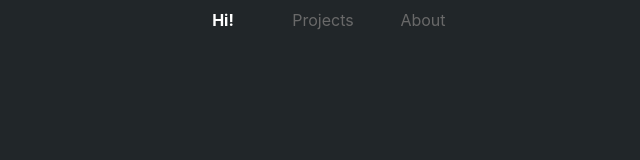
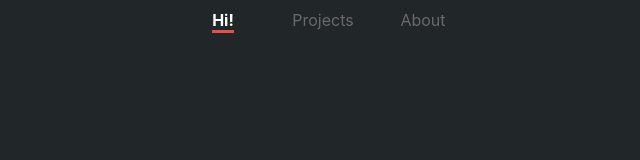
Before and after one commit to RasyadiAbdoellah/react-portfolio, a React (Create React App) app: page / in a window 1280 px wide. Shown: the top 160 px of the page, without its empty margins (317-957 px from the left). Built offline with nearby package versions, Linux system fonts and the light colour scheme.

Commit message:
Add animations to Nav and Intro - add cursor animation for intro - add transition css in nav - add colors for projects and contact page

```diff
--- a/src/App.js
+++ b/src/App.js
@@ -16,8 +16,8 @@ import 'App.css'
 
 const navList =  [
   {path: '/', content: 'Hi!', bgColor: '#212629'},
-  {path: '/projects', content: 'Projects', bgColor:'orange'},
-  {path: '/me', content: 'About'}
+  {path: '/projects', content: 'Projects', bgColor:'#1b394d'},
+  {path: '/me', content: 'About', bgColor: '#34393d'}
 ]
 
 function App() {
@@ -77,7 +77,7 @@ Also sets a layoutEffect that updates location to match state.page
   return (
       <PageContext.Provider value={{state, dispatch}}>
 
-        <m.div id="main" animate={{opacity: 1, backgroundColor: navList[state.page].bgColor}} transition={{}}>
+        <m.div id="main" animate={{opacity: 1, backgroundColor:navList[state.page].bgColor}} transition={{}}>
             <Nav list={navList}/>
             <AnimatePresence custom={state.direction} exitBeforeEnter initial={false}>
               <Switch location={location} key={location.pathname}>
--- a/src/components/Intro/Intro.css
+++ b/src/components/Intro/Intro.css
@@ -18,10 +18,15 @@
   white-space: wrap;
   /* width: 0%; */
   /* border-right: .15rem solid white; */
-  /* animation:
-  blink-caret .75s step-end infinite; */
+
 }
 
+.cursor {
+  color: #E84D4D;
+  font-weight: 600;
+  animation:
+    blink .75s step-end infinite;
+}
 .button {
   text-decoration: none;
   padding: 5px 15px;
@@ -42,9 +47,9 @@
   background-color:#00a8a8;
 }
 
-@keyframes blink-caret {
-  from, to { border-color: transparent }
-  50% { border-color: white; }
+@keyframes blink {
+  from, to { opacity: 0 }
+  50% { opacity: 1; }
 }
 
 @media only screen and (min-device-width : 320px) and (max-device-width : 480px) {
--- a/src/components/Intro/Intro.js
+++ b/src/components/Intro/Intro.js
@@ -26,7 +26,6 @@ export default function Intro() {
     }
   })
 
-
   const { dispatch } = React.useContext(PageContext)
 
   return (
@@ -35,7 +34,7 @@ export default function Intro() {
         Hi there! I'm Ras
       </h1>
         <p className='subtitle'>
-          {typedText}
+          {typedText}<span className="cursor">|</span>
         </p>
       {/* <m.p animate={{width: 'fit-content'}} transition={{delay: .75, duration: 1.25, ease:'linear'}}>
         Fullstack Web Developer & UI/UX Designer
--- a/src/components/Nav/Nav.css
+++ b/src/components/Nav/Nav.css
@@ -15,7 +15,9 @@
   width: 100px
 }
 
-.fixed-nav>a.active{
+.fixed-nav>a.active>span{
+  border-bottom: 3px solid #E84D4D;
   color: #fff;
   font-weight: bold;
+  transition: font-weight 0.2s ease, border-bottom 0.5s ease;
 }
--- a/src/components/Nav/Nav.js
+++ b/src/components/Nav/Nav.js
@@ -24,7 +24,7 @@ export default function Nav({list}) {
               key={i+1}
               onClick={(e) => { dispatch({type: 'jump', payload: i})}}
             >
-            {navContent}
+              <span>{navContent}</span>
             </NavLink>
           )
         })}
```
Also changed, not shown: src/index.css (+12 -0 lines). Lines whose indentation alone changed are shown as unchanged.
